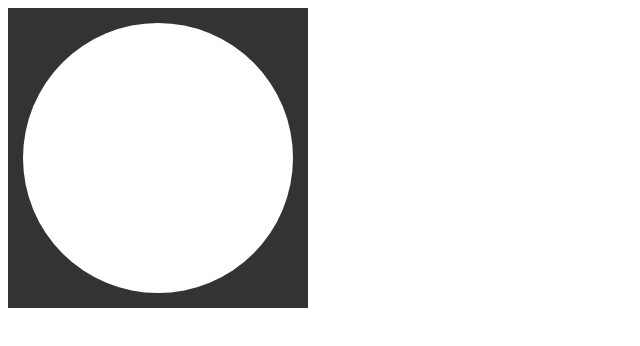
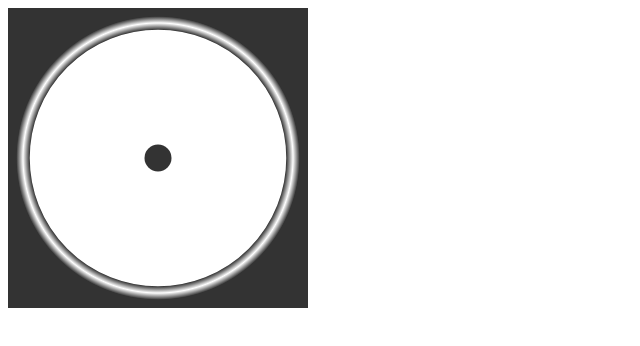
Before and after one commit to alexbonavila/RellotgeCanvas, a plain HTML site: page index.html in a window 1280 px wide. Shown: the whole page, without its empty margins (0-640 px from the left). Drawn offline with Linux system fonts and the light colour scheme.

Commit message:
carregem el marc del rellotge i l'eix

```diff
--- a/index.html
+++ b/index.html
@@ -9,12 +9,32 @@
     var ctx = canvas.getContext("2d");
     var radius = canvas.height / 2;
     ctx.translate(radius, radius);
-    radius = radius * 0.90
+    radius = radius * 0.90;
     drawClock();
 
     function drawClock() {
-        ctx.arc(0, 0, radius, 0 , 2*Math.PI);
-        ctx.fillStyle = "white";
+        drawFace(ctx, radius);
+    }
+
+    function drawFace(ctx, radius) {
+        var grad;
+
+        ctx.beginPath();
+        ctx.arc(0, 0, radius, 0, 2*Math.PI);
+        ctx.fillStyle = 'white';
+        ctx.fill();
+
+        grad = ctx.createRadialGradient(0,0,radius*0.95, 0,0,radius*1.05);
+        grad.addColorStop(0, '#333');
+        grad.addColorStop(0.5, 'white');
+        grad.addColorStop(1, '#333');
+        ctx.strokeStyle = grad;
+        ctx.lineWidth = radius*0.1;
+        ctx.stroke();
+
+        ctx.beginPath();
+        ctx.arc(0, 0, radius*0.1, 0, 2*Math.PI);
+        ctx.fillStyle = '#333';
         ctx.fill();
     }
 </script>
```
